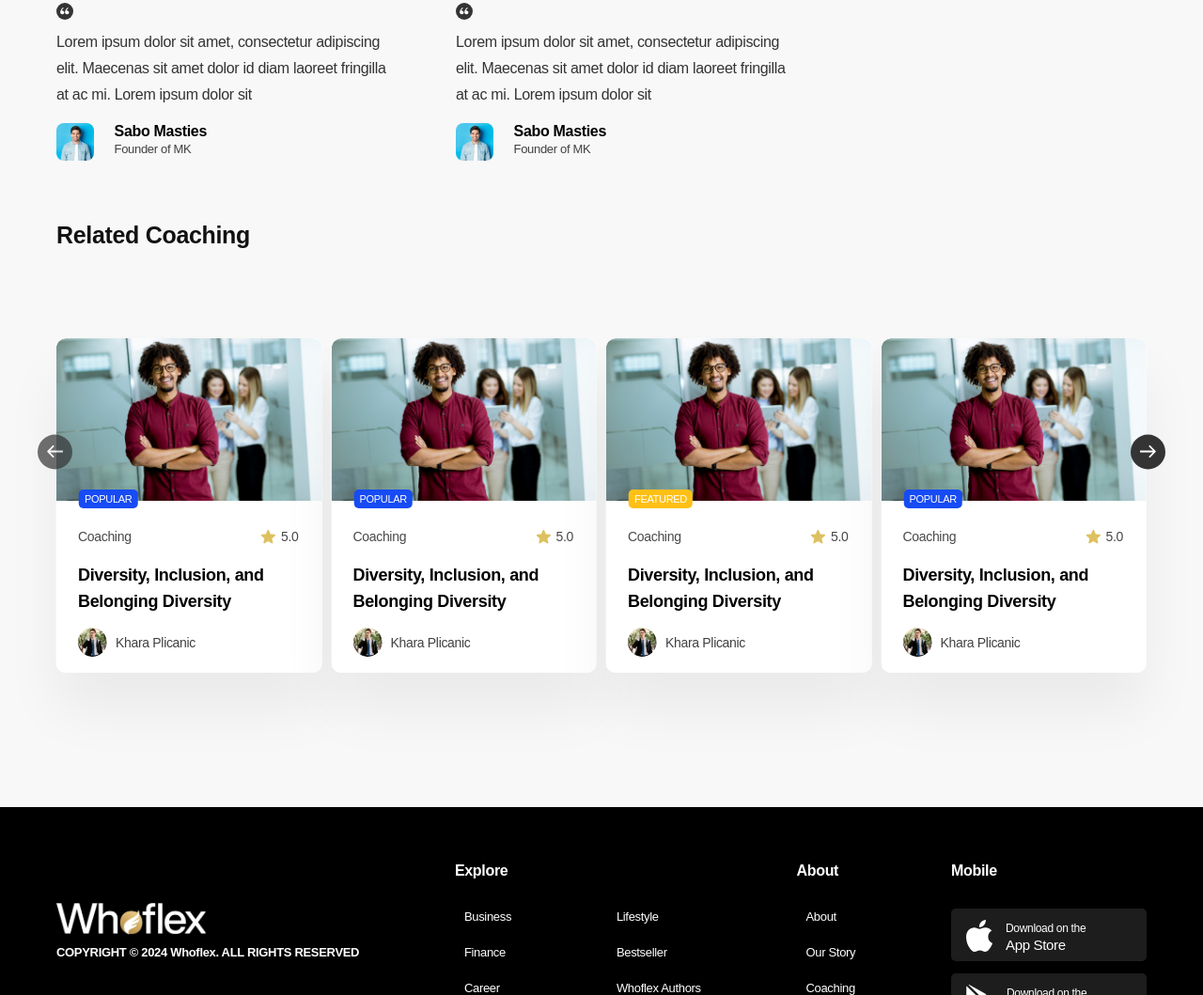
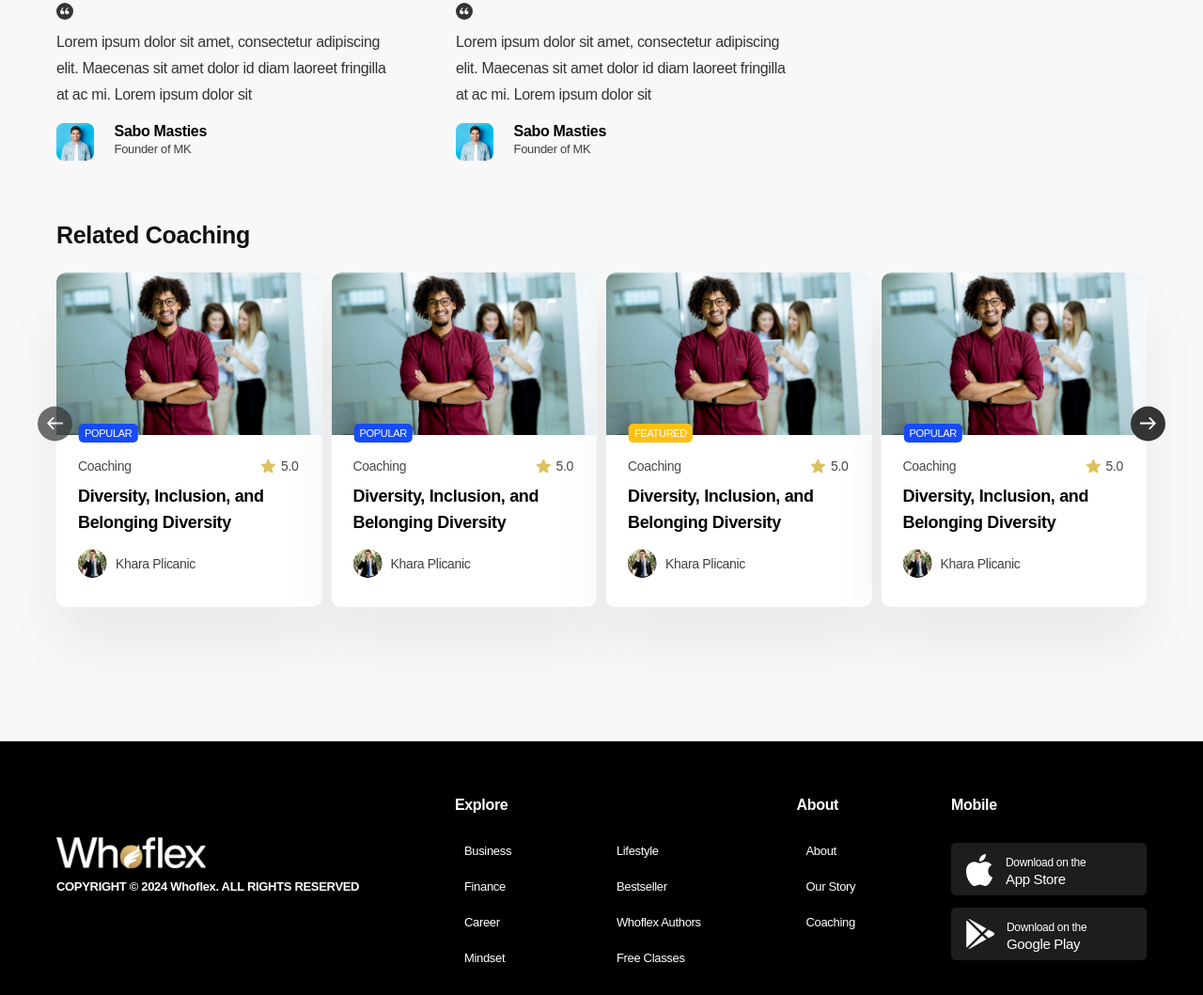
Before and after one commit to dev-smart-ui/who-flex-8, a website: page src/coaching_page.html in a window 1280 px wide. Shown: the part 1199-2258 px from the top of the page at 94% size. Drawn offline with nearby package versions, Linux system fonts and the light colour scheme; files that its build step writes are made by us from their sources.

Commit message:
fix slider bag

```diff
--- a/src/scss/components/coachingPage/related.scss
+++ b/src/scss/components/coachingPage/related.scss
@@ -3,6 +3,7 @@
 .related {
     overflow-x: hidden;
     padding-bottom: 60px;
+    padding-top: 60px;
 
     @include sm {
         padding-bottom: 90px;
@@ -47,7 +48,7 @@
             padding: 10px 10px 12px;
 
             @include sm {
-                padding: 30px 25px 18px 23px;
+                padding: 25px 25px 18px 23px;
             }
         }
 
@@ -161,7 +162,6 @@
 
         @include sm {
             position: static;
-            margin-bottom: 9px;
         }
 
         &__number {
@@ -307,7 +307,6 @@
     }
 
     &-slider {
-        padding-top: 70px;
         overflow: visible;
 
         &-button {
--- a/src/scss/components/coachingPage/saying.scss
+++ b/src/scss/components/coachingPage/saying.scss
@@ -2,7 +2,6 @@
 
 .saying {
     padding-top: 60px;
-    padding-bottom: 60px;
 
     @include md {
         padding-top: 0;
```
Also changed, not shown: dist/css/style.css.
